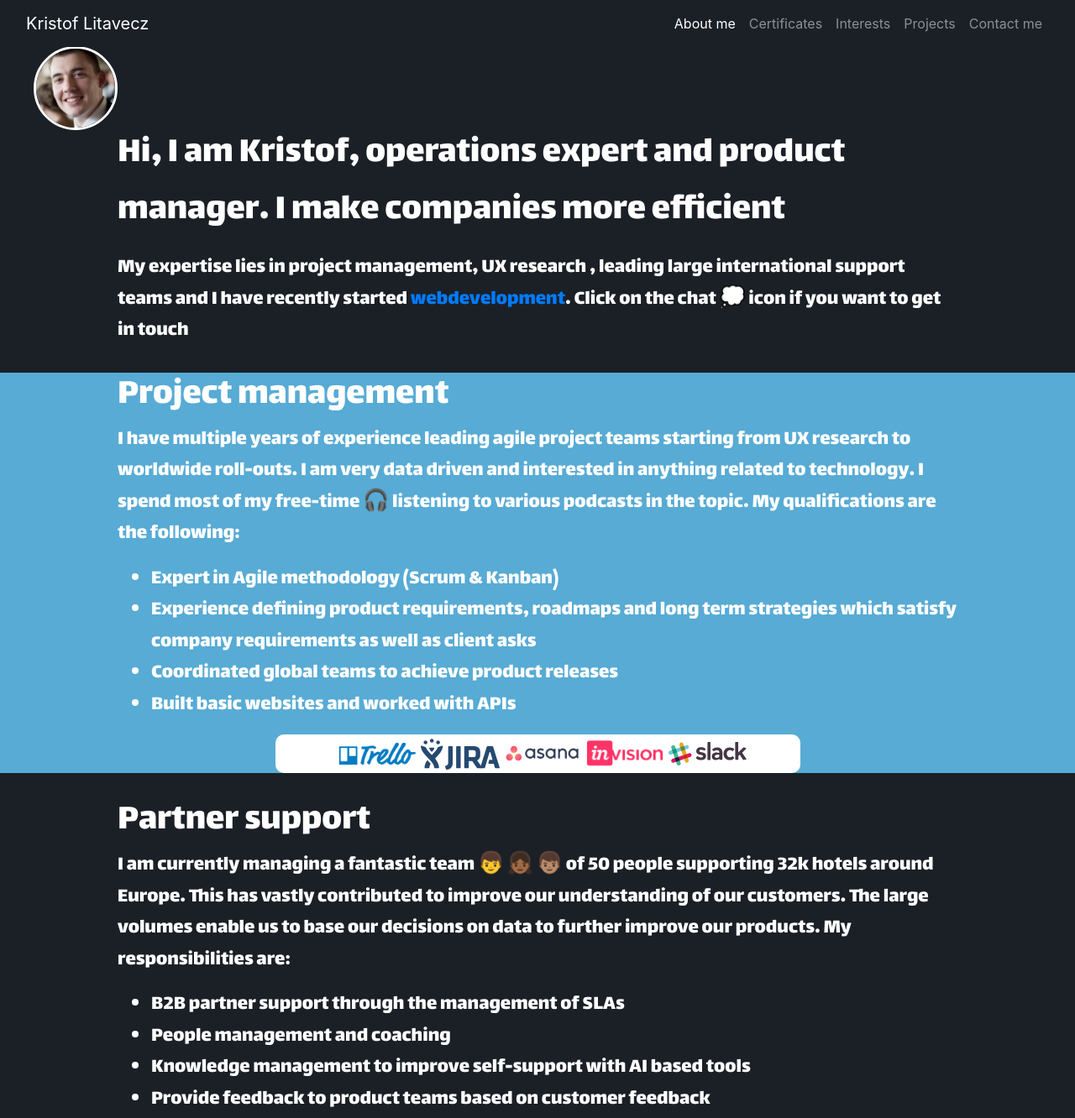
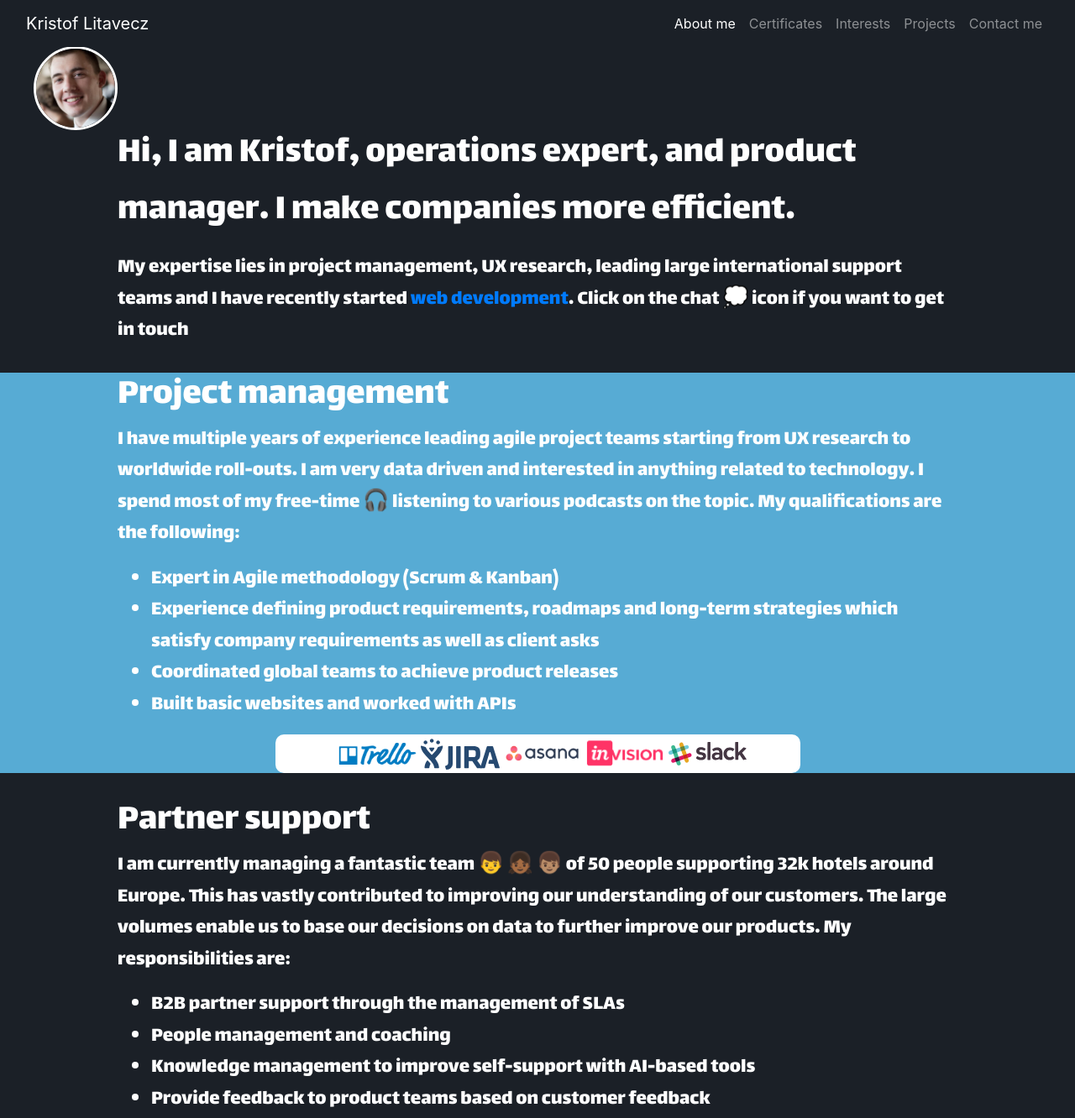
Before and after one commit to krizsoo/kristof.online, a plain HTML site: page index.html in a window 1280 px wide. Shown: the top 1332 px of the page at 84% size. Drawn offline with nearby package versions, Linux system fonts and the light colour scheme.

Commit message:
updated text

```diff
--- a/index.html
+++ b/index.html
@@ -25,7 +25,7 @@
   <!--google fonts-->
   <link href='https://fonts.googleapis.com/css?family=Lalezar' rel='stylesheet'>
 
-  <title>Kristof Litavecz - Operations expert and product manager</title>
+  <title>Kristof Litavecz - Operations expert, and product manager</title>
 
   <link rel="shortcut icon" href="images/favicon.ico" type="image/x-icon">
 </head>
@@ -63,20 +63,20 @@
         <image class="img-responsive profile-image animated bounceInLeft" src="images/kristof_main.jpg"/>
       </div>
       <div class="intro-text indent">
-        <p>Hi, I am Kristof, operations expert and product manager. I make companies more efficient</p>
+        <p>Hi, I am Kristof, operations expert, and product manager. I make companies more efficient.</p>
       </div>
       <div class="sub-text">
-        <p>My expertise lies in project management, UX research , leading large international support teams and I have recently started <a href="#webdevelopment">webdevelopment</a>. Click on the chat &#x1F4AD icon if you want to get in touch</p>
+        <p>My expertise lies in project management, UX research, leading large international support teams and I have recently started <a href="#webdevelopment">web development</a>. Click on the chat &#x1F4AD icon if you want to get in touch</p>
       </div>
     </div>
   </div>
   <div class="project_container container-fluid">
     <div class="row-fluid">
       <h2 class="intro-text">Project management</h2>
-      <p class="sub-text">I have multiple years of experience leading agile project teams starting from UX research to worldwide roll-outs. I am very data driven and interested in anything related to technology. I spend most of my free-time &#x1F3A7 listening to various podcasts in the topic. My qualifications are the following:</p>
+      <p class="sub-text">I have multiple years of experience leading agile project teams starting from UX research to worldwide roll-outs. I am very data driven and interested in anything related to technology. I spend most of my free-time &#x1F3A7 listening to various podcasts on the topic. My qualifications are the following:</p>
       <ul class="sub-text">
         <li>Expert in Agile methodology (Scrum & Kanban)</li>
-        <li>Experience defining product requirements, roadmaps and long term strategies which satisfy company requirements as well as client asks</li>
+        <li>Experience defining product requirements, roadmaps and long-term strategies which satisfy company requirements as well as client asks</li>
         <li>Coordinated global teams to achieve product releases</li>
         <li>Built basic websites and worked with APIs</li>
       </ul>
@@ -93,11 +93,11 @@
   <div class="container-fluid aniview" data-av-animation="slideInRight">
     <div class="row-fluid">
       <h2 class="intro-text">Partner support</h2>
-      <p class="sub-text">I am currently managing a fantastic team &#x1F466 &#x1F467&#x1F3FE &#x1F466&#x1F3FD of 50 people supporting 32k hotels around Europe. This has vastly contributed to improve our understanding of our customers. The large volumes enable us to base our decisions on data to further improve our products. My responsibilities are:</p>
+      <p class="sub-text">I am currently managing a fantastic team &#x1F466 &#x1F467&#x1F3FE &#x1F466&#x1F3FD of 50 people supporting 32k hotels around Europe. This has vastly contributed to improving our understanding of our customers. The large volumes enable us to base our decisions on data to further improve our products. My responsibilities are:</p>
       <ul class="sub-text">
         <li>B2B partner support through the management of SLAs</li>
         <li>People management and coaching</li>
-        <li>Knowledge management to improve self-support with AI based tools</li>
+        <li>Knowledge management to improve self-support with AI-based tools</li>
         <li>Provide feedback to product teams based on customer feedback</li>
       </ul>
       <div class="logos_div">
@@ -108,7 +108,7 @@
   <div class="project_container container-fluid aniview" data-av-animation="slideInLeft">
     <div class="row-fluid">
       <h2 class="intro-text">Leadership</h2>
-      <p class="sub-text">I know that my proven leadership skills, strong commitment to high ethical and professional standards, and flexibility in devising proactive responses to changing socioeconomic conditions would allow me to make a significant contribution to any company I work for.</p>
+      <p class="sub-text">I know that my proven leadership skills, a strong commitment to high ethical and professional standards, and flexibility in devising proactive responses to changing conditions would allow me to make a significant contribution to any company I work for.</p>
     </div>
   </div>
   <div class="container-fluid aniview" data-av-animation="slideInRight"  id="certificates">
@@ -121,8 +121,8 @@
     <div class="row-fluid">
       <h2 class="intro-text">Interests</h2>
       <ul class="sub-text">
-        <li>Reading - you can find some of my favourite books <a target="_blank" href="https://www.amazon.com/Poor-Charlies-Almanack-Charles-Expanded/dp/1578645018">here</a>, <a target="_blank" href="https://www.amazon.com/Screwtape-Letters-C-S-Lewis/dp/0060652934">here</a> or <a target="_blank" href="https://www.amazon.com/Master-Switch-Rise-Information-Empires/dp/0307390993">here</a></li>
-        <li>Listening - my favourite podcasts: <a target="_blank" href="https://mastersofscale.com/">here</a> or <a target="_blank" href="https://tim.blog/">here</a></li>
+        <li>Reading - you can find some of my favorite books <a target="_blank" href="https://www.amazon.com/Poor-Charlies-Almanack-Charles-Expanded/dp/1578645018">here</a>, <a target="_blank" href="https://www.amazon.com/Screwtape-Letters-C-S-Lewis/dp/0060652934">here</a> or <a target="_blank" href="https://www.amazon.com/Master-Switch-Rise-Information-Empires/dp/0307390993">here</a></li>
+        <li>Listening - my favorite podcasts: <a target="_blank" href="https://mastersofscale.com/">here</a> or <a target="_blank" href="https://tim.blog/">here</a></li>
         <li>Playing with my kids - I am a father of 2 wonderful children</li>
         <li>Meditation</li>
       </ul>
```
